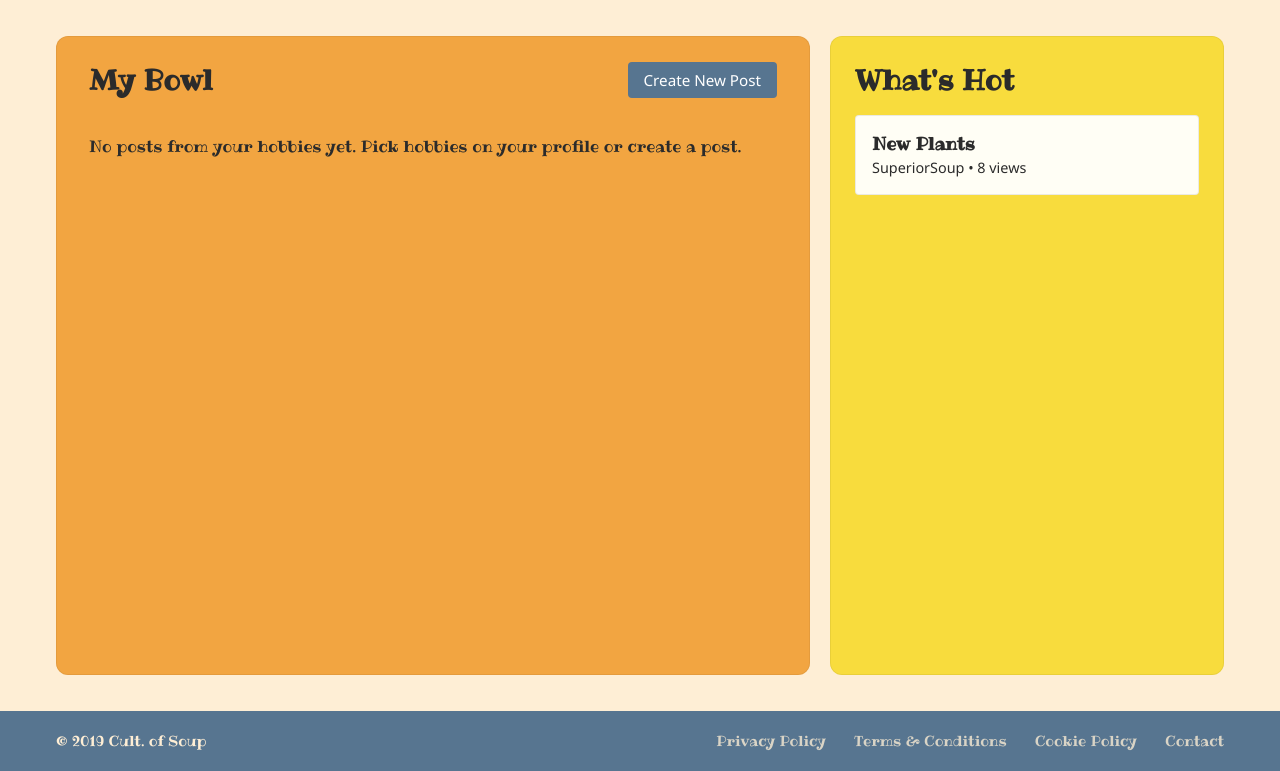
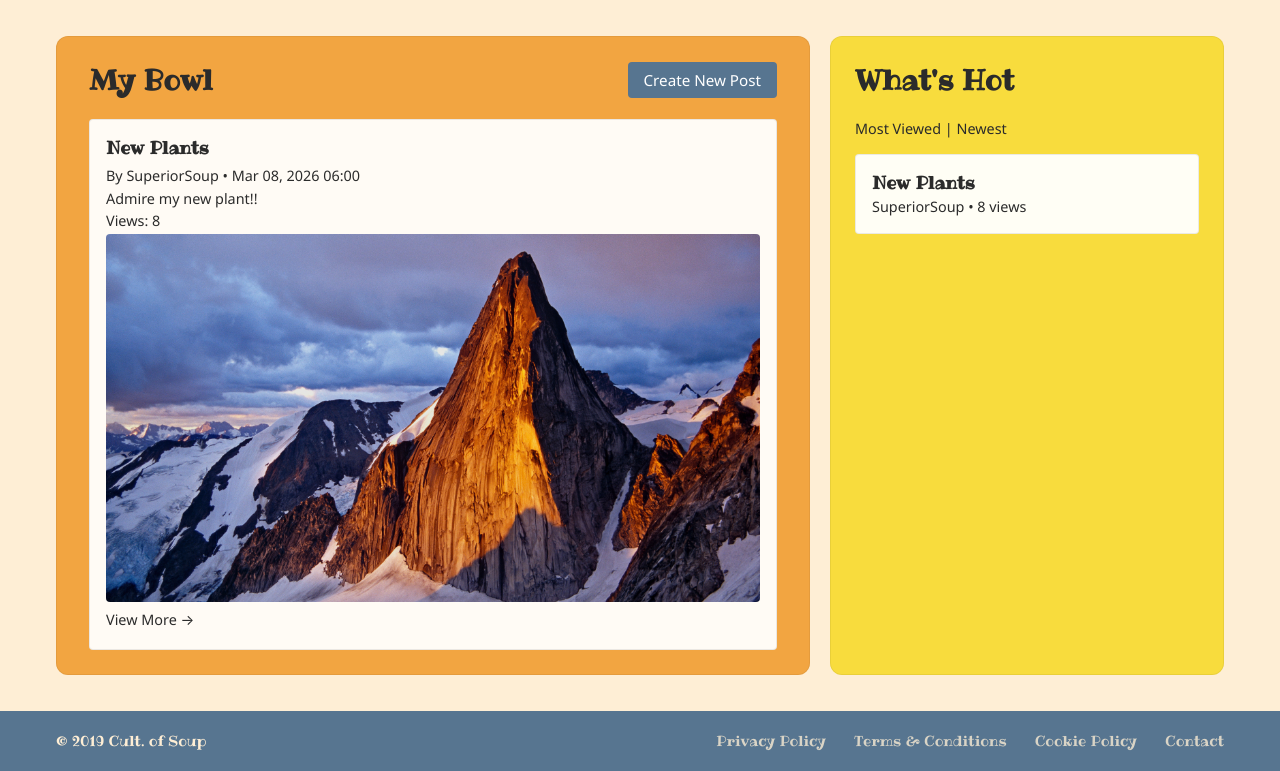
Before and after one commit to Irisveil/TomatoSoup, a Django app: page / in a window 1280 px wide. Shown: the part 96-867 px from the top of the page. Run offline with Django 5.2, Linux system fonts and the light colour scheme; a user stored in the database is signed in; data comes from the database, SQL or seed files in the repository; data that the repository does not hold is empty; parts of the project's set-up code (start-up, migrations or seed data) failed here and were passed over.

Commit message:
Implementing AI onto the homepage. FINGERS CROSSED

```diff
--- a/Soup/static/css/home.css
+++ b/Soup/static/css/home.css
@@ -139,3 +139,22 @@
     flex-direction: column;
   }
 }
+
+.ai-topic-badge {
+  display: inline-block;
+  margin-left: 0.5rem;
+  padding: 0.2rem 0.45rem;
+  border-radius: 999px;
+  font-size: 0.72rem;
+  font-family: var(--ts-font-body);
+  font-weight: 700;
+  background: #1f7a8c;
+  color: #fff;
+  vertical-align: middle;
+}
+
+.spotlight-toggle {
+  margin: 0.25rem 0 1rem;
+  font-family: var(--ts-font-body);
+  font-size: 0.9rem;
+}
--- a/Soup/templates/home.html
+++ b/Soup/templates/home.html
@@ -15,7 +15,11 @@
       <div class="home-my-bowl-list">
         {% for post in feed_posts %}
           <article>
-            <h3>{{ post.title|default:"Untitled Post" }}</h3>
+            <h3>{{ post.title|default:"Untitled Post" }}
+              {% if post.agent_meta %}
+                <span class = "ai-topic-badge">AI Topic</span>
+              {% endif %}
+            </h3>
             <p>By {{ post.author.username }} • {{ post.published|date:"M d, Y H:i" }}</p>
             <p>{{ post.description|truncatewords:30 }}</p>
             <p>Views: {{ post.views }}</p>
@@ -34,10 +38,18 @@
 
     <section class="home-whats-hot" aria-labelledby="whats-hot-heading">
       <h2 id="whats-hot-heading">What's Hot</h2>
+      <p class = "spotlight-toggle">
+        <a href="?spotlight=views">Most Viewed</a> |
+        <a href="?spotlight=newest">Newest</a>
+      </p>
       <div class="home-whats-hot-list">
         {% for post in whats_new_posts %}
           <a href="{% url 'post' post.id %}" class="home-post-teaser">
-            <strong>{{ post.title|default:"Untitled Post" }}</strong><br />
+            <strong>{{ post.title|default:"Untitled Post" }}
+              {% if post.agent_meta %}
+                <span class = "ai-topic-badge">AI Topic</span>
+              {% endif %}
+            </strong><br />
             <small>{{ post.author.username }} • {{ post.views }} views</small>
           </a>
         {% empty %}
--- a/Soup/views.py
+++ b/Soup/views.py
@@ -1,6 +1,6 @@
 from django.shortcuts import render, get_object_or_404, redirect
 from django.contrib.auth.decorators import login_required
-from .models import Author, Post, Comment, HOBBY, Image
+from .models import Author, Post, Comment, HOBBY, Image, PostAgentMeta
 from django.contrib.auth import logout
 from django.db import transaction
 
@@ -39,34 +39,66 @@ def signup_view(request):
 def home_view(request):
     author = request.user
 
+    if isinstance(author.hobby, list):
     # My Bowl: posts from hobbies the user follows (popular-ish, newest first)
-    if author.hobby == '':
+        author_hobbies = author.hobby
+    elif author.hobby:
+        author_hobbies = json.loads(author.hobby)
+    else:
         author_hobbies = []
-    else:
-        author_hobbies = json.loads(author.hobby)
 
-    if len(author_hobbies) > 0:
+    # BOWL FEEEEEEEEED
+    if author_hobbies:
         feed_posts = (
             Post.objects
             .select_related("author")
             .prefetch_related("image_set")
+            .select_related("agent_meta")
             .filter(hobby__in=author_hobbies)
             .order_by("-published")
         )
     else:
-        feed_posts = Post.objects.none()
+        feed_posts = (
+            Post.objects
+            .select_related("author")
+            .prefetch_related("image_set")
+            .select_related("agent_meta")
+            .order_by("-published")[:20]
+        )
 
     # What's Hot: hot posts by views (or newest via ?spotlight=newest)
     spotlight_feed = request.GET.get("spotlight", "views")
+    base_qs = (
+        Post.objects
+        .select_related("author")
+        .select_related("agent_meta")
+        .prefetch_related("image_set")
+    )
+
     if spotlight_feed == "newest":
-        whats_new_posts = Post.objects.select_related("author").prefetch_related("image_set").order_by("-published")[:10]
+        # whats_new_posts = Post.objects.select_related("author").prefetch_related("image_set").order_by("-published")[:10]
+        whats_new_posts = list(base_qs.order_by("-published")[:30])
     else:
-        whats_new_posts = Post.objects.select_related("author").prefetch_related("image_set").order_by("-views")[:10]
+        #whats_new_posts = Post.objects.select_related("author").prefetch_related("image_set").order_by("-views")[:10]
+        whats_new_posts = list(base_qs.order_by("-views", "-published")[:30])
 
+    spotlight_size = 10
+    max_ai = int(spotlight_size * 0.40) # Cap AI shit by 40%
+
+    ai_posts = [p for p in whats_new_posts if hasattr(p, "agent_meta")]
+    peep_posts = [p for p in whats_new_posts if not hasattr(p, "agent_meta")]
+
+    spotlight_posts = []
+    spotlight_posts.extend(ai_posts[:max_ai])
+    spotlight_posts.extend(peep_posts[:spotlight_size - len(spotlight_posts)])
+
+    if len(spotlight_posts) < spotlight_size:
+        leftovers = [p for p in whats_new_posts if p not in spotlight_posts]
+        spotlight_posts.extend(leftovers[:spotlight_size - len(spotlight_posts)])
     context = {
         "author": author,
         "feed_posts": feed_posts,
-        "whats_new_posts": whats_new_posts,
+        "whats_new_posts": spotlight_posts,
         "spotlight_mode": spotlight_feed,
     }
 
```
Also changed, not shown: Soup/services/discussion_agent.py (+5 -5 lines), entry_images/Cornling.png (added).
